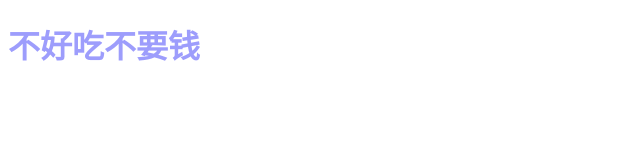
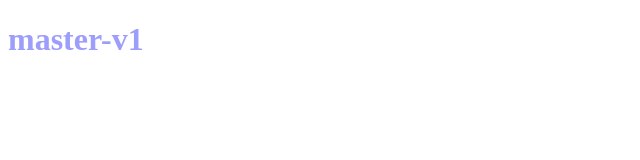
Before and after one commit to kinbox/Demo0001, a plain HTML site: page index.html in a window 1280 px wide. Shown: the whole page, without its empty margins (0-640 px from the left). Drawn offline with Linux system fonts and the light colour scheme.

Commit message:
mater-v1

```diff
--- a/index.html
+++ b/index.html
@@ -10,7 +10,7 @@
 </head>
 
 <body>
-    <h1>不好吃不要钱</h1>
+    <h1>master-v1</h1>
 </body>
 
 </html>
```
